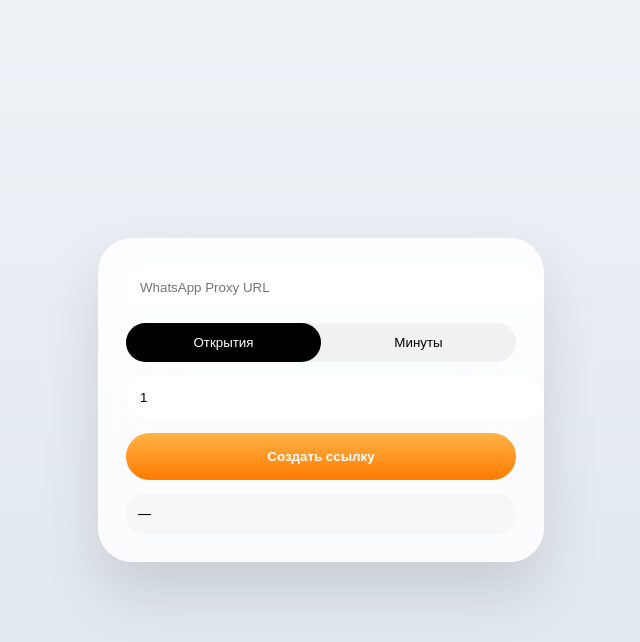
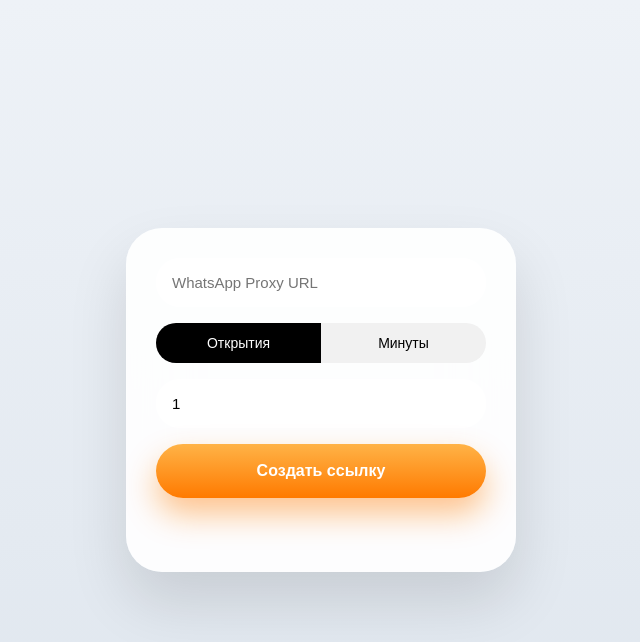
Before and after one commit to idris8v/root-url, a website: page public/index.html in a window 1280 px wide. Both pictures are taken after a click on the button "Открытия". Shown: the whole page, without its empty margins (319-959 px from the left). Drawn offline with Linux system fonts and the light colour scheme.

Commit message:
fix create button + ios animations + haptic

```diff
--- a/public/index.html
+++ b/public/index.html
@@ -4,79 +4,148 @@
 <meta charset="UTF-8">
 <meta name="viewport" content="width=device-width,initial-scale=1">
 <title>Создание ссылки</title>
+
 <style>
+:root{
+  --bg:linear-gradient(180deg,#eef2f7,#dfe6ee);
+  --glass:rgba(255,255,255,.9);
+  --accent:linear-gradient(180deg,#ffb347,#ff7a00);
+}
+*{box-sizing:border-box;-webkit-tap-highlight-color:transparent}
+
 body{
   margin:0;height:100vh;display:flex;align-items:center;justify-content:center;
-  background:linear-gradient(180deg,#eef2f7,#dfe6ee);
+  background:var(--bg);
   font-family:-apple-system,BlinkMacSystemFont,"SF Pro Text",sans-serif;
 }
+
 .card{
-  width:100%;max-width:390px;padding:28px;border-radius:34px;
-  background:rgba(255,255,255,.85);backdrop-filter:blur(30px);
+  width:100%;max-width:390px;padding:30px;border-radius:36px;
+  background:var(--glass);backdrop-filter:blur(30px);
   box-shadow:0 30px 60px rgba(0,0,0,.12);
+  animation:fadeUp .7s ease forwards;
 }
+
+@keyframes fadeUp{
+  from{opacity:0;transform:translateY(20px) scale(.98)}
+  to{opacity:1;transform:none}
+}
+
 input{
-  width:100%;padding:14px;border-radius:22px;border:none;
-  margin-bottom:14px;
+  width:100%;padding:16px;border-radius:24px;border:none;
+  margin-bottom:16px;font-size:15px;
 }
+
 .segment{
-  display:flex;background:#f1f1f1;border-radius:22px;margin-bottom:14px;
+  display:flex;background:#f1f1f1;border-radius:24px;
+  margin-bottom:16px;overflow:hidden;
 }
+
 .segment button{
-  flex:1;padding:12px;border:none;border-radius:22px;background:none;
+  flex:1;padding:12px;border:none;background:none;
+  font-size:14px;transition:.25s;
 }
+
 .segment .active{background:#000;color:#fff}
+
 button.main{
-  width:100%;padding:16px;border-radius:26px;border:none;
-  background:linear-gradient(180deg,#ffb347,#ff7a00);
-  color:#fff;font-weight:700;
+  width:100%;padding:18px;border-radius:28px;border:none;
+  background:var(--accent);color:#fff;
+  font-size:16px;font-weight:700;
+  box-shadow:0 16px 32px rgba(255,122,0,.45);
+  transition:.25s;
 }
+
+button.main:active{transform:scale(.97)}
+
 .copy{
-  margin-top:14px;padding:12px;border-radius:18px;
-  background:#f7f7f7;font-size:13px;cursor:pointer;
+  margin-top:16px;padding:14px;border-radius:22px;
+  background:#f7f7f7;font-size:13px;
+  text-align:center;opacity:0;
+  transform:translateY(10px);transition:.3s;
 }
-.copied{color:#25a244;font-weight:600}
+
+.copy.show{opacity:1;transform:none}
+.copy.copied{color:#25a244;font-weight:600}
 </style>
 </head>
+
 <body>
 <div class="card">
-<input id="wa" placeholder="WhatsApp Proxy URL">
+  <input id="waInput" placeholder="WhatsApp Proxy URL">
 
   <div class="segment">
-<button id="v" class="active" onclick="setMode('views')">Открытия</button>
-<button id="t" onclick="setMode('time')">Минуты</button>
+    <button id="viewsBtn" class="active">Открытия</button>
+    <button id="timeBtn">Минуты</button>
   </div>
 
-<input id="value" type="number" min="1" value="1">
-<button class="main" onclick="gen()">Создать ссылку</button>
+  <input id="valueInput" type="number" min="1" value="1">
 
-<div class="copy" id="copy" onclick="copy()">—</div>
+  <button class="main" id="createBtn">Создать ссылку</button>
+
+  <div class="copy" id="copyBox"></div>
 </div>
 
 <script>
 let mode="views";
-function setMode(m){
+let lastLink="";
+
+const waInput=document.getElementById("waInput");
+const valueInput=document.getElementById("valueInput");
+const createBtn=document.getElementById("createBtn");
+const copyBox=document.getElementById("copyBox");
+
+viewsBtn.onclick=()=>switchMode("views");
+timeBtn.onclick =()=>switchMode("time");
+
+function switchMode(m){
   mode=m;
- v.classList.toggle("active",m==="views");
- t.classList.toggle("active",m==="time");
+  viewsBtn.classList.toggle("active",m==="views");
+  timeBtn.classList.toggle("active",m==="time");
+  haptic();
 }
-let last="";
-async function gen(){
+
+createBtn.onclick=async()=>{
+  if(!waInput.value) return shake(waInput);
+
+  haptic();
+  createBtn.disabled=true;
+  createBtn.textContent="Создание…";
+
   const res=await fetch("/api/create",{
     method:"POST",
     headers:{"Content-Type":"application/json"},
-  body:JSON.stringify({whatsapp:wa.value,mode,value:value.value})
+    body:JSON.stringify({
+      whatsapp:waInput.value,
+      mode,
+      value:valueInput.value
+    })
   });
- const d=await res.json();
- last=location.origin+"/"+d.token;
- copy.innerText=last;
- copy.classList.remove("copied");
+
+  const data=await res.json();
+  lastLink=location.origin+"/"+data.token;
+
+  copyBox.textContent=lastLink;
+  copyBox.className="copy show";
+  createBtn.textContent="Создать ссылку";
+  createBtn.disabled=false;
+};
+
+copyBox.onclick=()=>{
+  if(!lastLink) return;
+  navigator.clipboard.writeText(lastLink);
+  copyBox.textContent="Скопировано";
+  copyBox.classList.add("copied");
+  haptic();
+};
+
+function haptic(){
+  if(navigator.vibrate) navigator.vibrate(15);
 }
-function copy(){
- if(!last)return;
- navigator.clipboard.writeText(last);
- copy.innerText="Скопировано";
- copy.classList.add("copied");
+
+function shake(el){
+  el.style.animation="shake .3s";
+  setTimeout(()=>el.style.animation="",300);
 }
 </script>
 </body>
```
Also changed, not shown: server.js (+22 -19 lines). Lines whose indentation alone changed are shown as unchanged.
